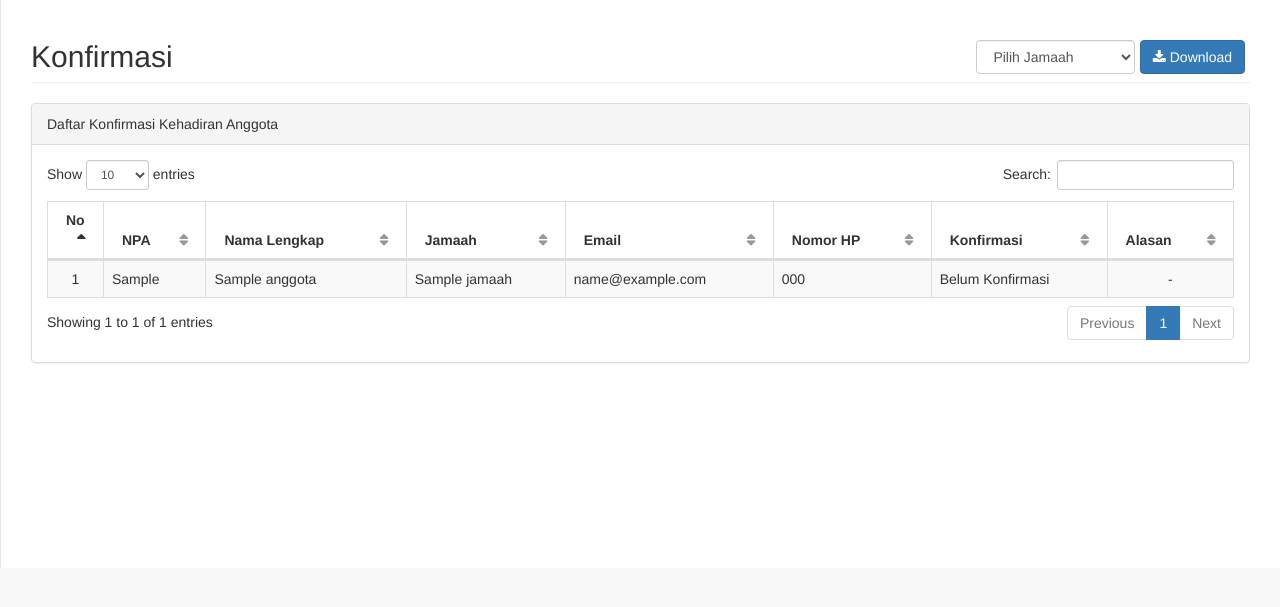
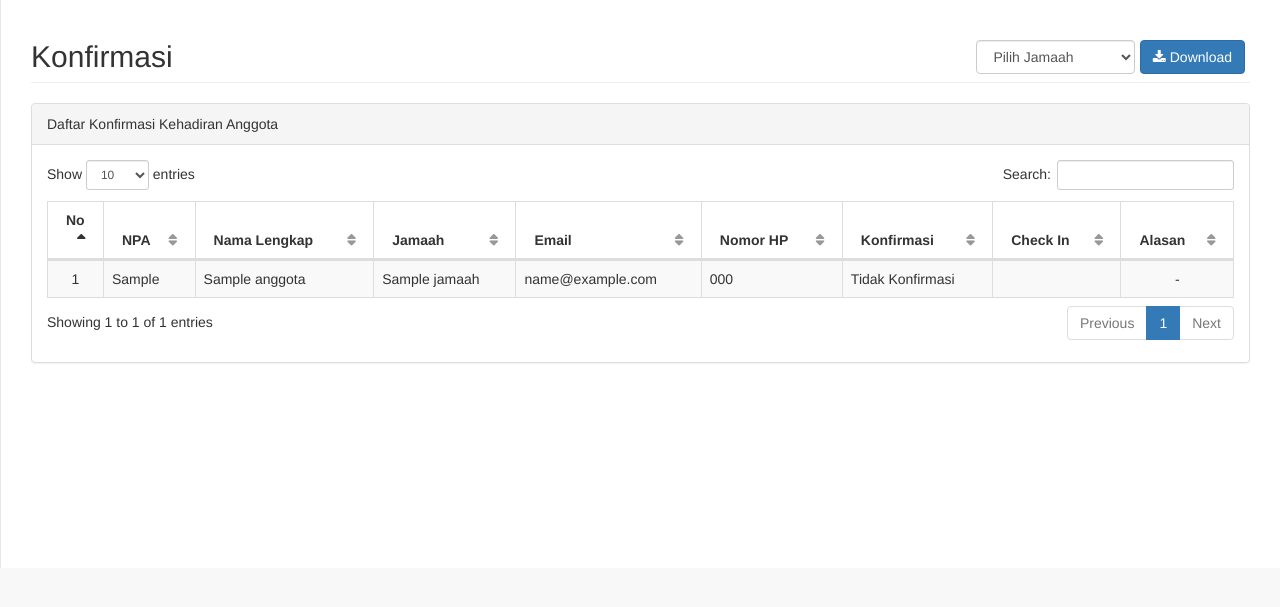
Before and after one commit to immuttaqien/muscab, a CodeIgniter app: page /muscab/anggota in a window 1280 px wide. Shown: the part 51-658 px from the top of the page. Run offline with CodeIgniter, Linux system fonts and the light colour scheme; the visitor is signed in with stand-in values (Sample User, id 1); tables that the repository leaves empty or names only in its code hold one stand-in row (values such as "Sample post"); some libraries are stand-ins or nearby versions.

Commit message:
update anggota

```diff
--- a/application/controllers/Anggota.php
+++ b/application/controllers/Anggota.php
@@ -320,8 +320,9 @@ class Anggota extends CI_Controller {
 		$sheet->setCellValue('E1', 'Email');
 		$sheet->setCellValue('F1', 'Nomor HP');
 		$sheet->setCellValue('G1', 'Kehadiran');
-		$sheet->setCellValue('H1', 'Alasan');
-		$sheet->setCellValue('I1', 'Waktu Konfirmasi');
+		$sheet->setCellValue('H1', 'Check In');
+		$sheet->setCellValue('I1', 'Alasan');
+		$sheet->setCellValue('J1', 'Waktu Konfirmasi');
 
 		$anggota = $this->m_anggota->daftar_anggota($jamaah_id)->result();
 		$no = 1; $x = 2;
@@ -332,6 +333,7 @@ class Anggota extends CI_Controller {
 			if($row->kehadiran==0) $waktu = '-'; else $waktu = $row->time_entry;
 			if($row->email) $email = $row->email; else $email = '-';
 			if($row->handphone) $handphone = $row->handphone; else $handphone = '-';
+			if($row->checkin=='0') $checkin = 'Tidak'; elseif($row->checkin=='1') $checkin = 'Ya';
 
 			$sheet->setCellValue('A'.$x, $no++);
 			$sheet->setCellValueExplicit('B'.$x, $row->npa, \PhpOffice\PhpSpreadsheet\Cell\DataType::TYPE_STRING);
@@ -340,8 +342,9 @@ class Anggota extends CI_Controller {
 			$sheet->setCellValue('E'.$x, $email);
 			$sheet->setCellValueExplicit('F'.$x, $handphone, \PhpOffice\PhpSpreadsheet\Cell\DataType::TYPE_STRING);
 			$sheet->setCellValue('G'.$x, $kehadiran);
-			$sheet->setCellValue('H'.$x, $alasan);
-			$sheet->setCellValue('I'.$x, $waktu);
+			$sheet->setCellValue('H'.$x, $checkin);
+			$sheet->setCellValue('I'.$x, $alasan);
+			$sheet->setCellValue('J'.$x, $waktu);
 			$x++;
 		}
 
--- a/application/views/content/v_anggota.php
+++ b/application/views/content/v_anggota.php
@@ -47,6 +47,7 @@ case 'index':
                             <th>Email</th>
                             <th>Nomor HP</th>
                             <th>Konfirmasi</th>
+                            <th>Check In</th>
                             <th>Alasan</th>
                         </tr>
                     </thead>
@@ -61,7 +62,8 @@ case 'index':
                                     <td>'.$list->jamaah.'</td>
                                     <td>'; if($list->email) echo $list->email; else echo '<center>-</center>'; echo '</td>
                                     <td>'; if($list->handphone) echo $list->handphone; else echo '<center>-</center>'; echo '</td>
-                                    <td>'; if($list->kehadiran=='1') echo 'Hadir'; elseif($list->kehadiran=='2') echo 'Tidak Hadir'; elseif($list->kehadiran=='3') echo 'Ragu-Ragu'; else echo 'Belum Konfirmasi'; echo '</td>
+                                    <td>'; if($list->kehadiran=='1') echo 'Hadir'; elseif($list->kehadiran=='2') echo 'Tidak Hadir'; elseif($list->kehadiran=='3') echo 'Ragu-Ragu'; else echo 'Tidak Konfirmasi'; echo '</td>
+                                    <td>'; if($list->checkin=='0') echo 'Tidak'; elseif($list->checkin=='1') echo 'Ya'; echo '</td>
                                     <td class="center">'; if($list->kehadiran=='2' || $list->kehadiran=='3') echo '<a data-toggle="modal" href="#myModal" class="lihat btn btn-primary" anggota_id="'.$list->anggota_id.'">Lihat</a>'; else echo '-'; echo '</td>
                                  </tr>';
                             $i++;
```
